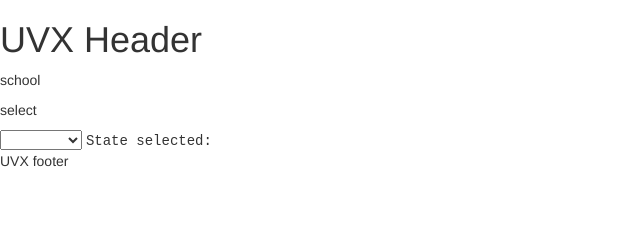
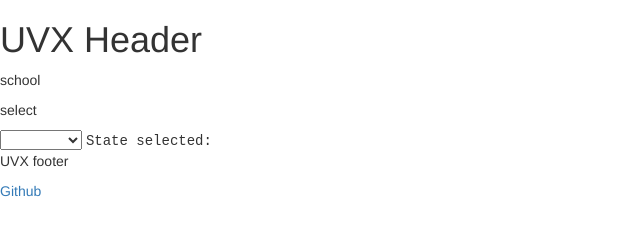
Before and after one commit to ClydeDz/UVX, a plain HTML site: page index.html in a window 1280 px wide. Shown: the full height of the page, 0-640 px from the left. Drawn offline with nearby package versions, Linux system fonts and the light colour scheme; some packages are replaced by stand-ins of ours.

Commit message:
Link to the repo

```diff
--- a/index.html
+++ b/index.html
@@ -11,6 +11,7 @@
 		<h1>UVX Header</h1>
         <div ng-view></div>
         <p>UVX footer</p>
+        <a href="https://github.com/ClydeDz/UVX">Github</a>
     </div>
 	<!---scripts required---->
     <script src="https://code.jquery.com/jquery-1.12.0.min.js"></script>
```
